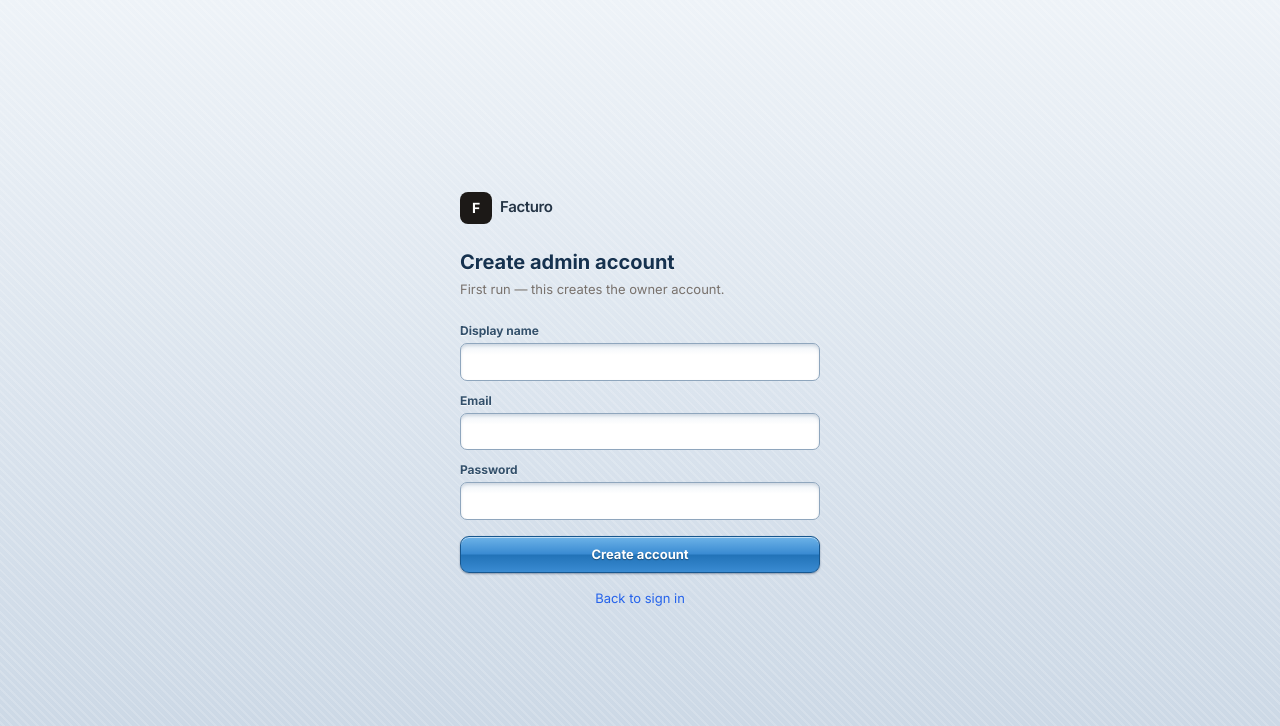
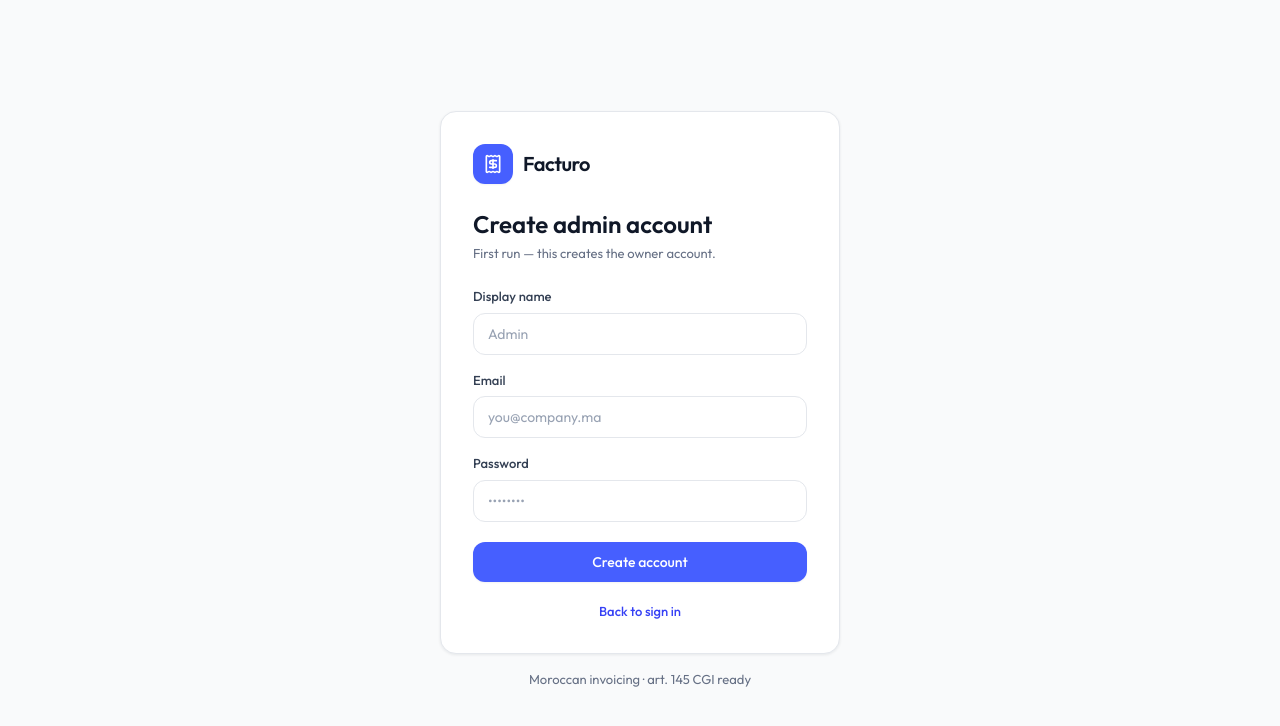
Before and after one commit to Elouahabi-Naoufal/invoice-platform, a Next.js app: page /login/register in a window 1280 px wide. Shown: the top 726 px of the page. Built offline with nearby package versions, Linux system fonts and the light colour scheme; no server answers; the database is empty.

Commit message:
retheme to TailAdmin design language (tokens, shell, dashboard, forms, badges)

```diff
--- a/src/app/globals.css
+++ b/src/app/globals.css
@@ -13,178 +13,94 @@
   }
 }
 
-/* ============ Retro Web 2.0 chrome (2010) ============ */
+/* ============ TailAdmin-style system (Outfit, soft cards, brand blue) ============ */
 @layer base {
   body {
-    font-family: "Segoe UI", Tahoma, Verdana, Arial, sans-serif;
-    color: #243445;
-    background-color: #d7e1ec;
-    background-image:
-      repeating-linear-gradient(45deg, rgba(255, 255, 255, 0.16) 0 2px, transparent 2px 6px),
-      linear-gradient(to bottom, #eef3f8 0%, #d7e1ec 60%, #c9d6e4 100%);
-    background-attachment: fixed;
+    @apply bg-ink-50 text-ink-950 antialiased dark:bg-[#101828] dark:text-gray-100;
   }
   :focus-visible {
-    outline: 2px solid #2f7fc4;
-    outline-offset: 1px;
+    @apply outline-none ring-2 ring-brand-500 ring-offset-2;
   }
 }
 
 @layer components {
-  /* ---- Glossy buttons ---- */
+  /* Buttons */
   .btn {
-    @apply inline-flex items-center justify-center gap-1.5 px-3.5 py-2 text-[13px] font-bold disabled:opacity-50 disabled:pointer-events-none;
-    border-radius: 9px;
-    text-shadow: 0 1px 1px rgba(0, 0, 0, 0.35);
-    box-shadow: inset 0 1px 0 rgba(255, 255, 255, 0.55), 0 1px 2px rgba(20, 40, 70, 0.4);
-    transition: filter 0.12s ease-in-out;
-  }
-  .btn:hover {
-    filter: brightness(1.08);
-  }
-  .btn:active {
-    box-shadow: inset 0 2px 4px rgba(0, 0, 0, 0.3);
+    @apply inline-flex items-center justify-center gap-1.5 rounded-lg px-4 py-2.5 text-sm font-medium transition disabled:opacity-50 disabled:pointer-events-none;
   }
   .btn-primary {
-    @apply btn text-white;
-    background: linear-gradient(to bottom, #6db3e8 0%, #3a8bd2 48%, #2273b8 52%, #3a8bd2 100%);
-    border: 1px solid #17578f;
+    @apply btn bg-ink-950 text-white hover:bg-ink-700 dark:bg-white dark:text-ink-950;
   }
   .btn-accent {
-    @apply btn text-white;
-    background: linear-gradient(to bottom, #ffb84d 0%, #f59a1f 48%, #e07f00 52%, #f59a1f 100%);
-    border: 1px solid #a85f00;
+    @apply btn bg-brand-500 text-white hover:bg-brand-600 shadow-sm;
   }
   .btn-ghost {
-    @apply btn;
-    color: #33506b;
-    background: transparent;
-    border: 1px solid transparent;
-    box-shadow: none;
-    text-shadow: none;
-  }
-  .btn-ghost:hover {
-    background: rgba(255, 255, 255, 0.5);
+    @apply btn text-ink-500 hover:bg-ink-100 hover:text-ink-950 dark:text-gray-300 dark:hover:bg-white/10;
   }
   .btn-outline {
-    @apply btn;
-    color: #243445;
-    background: linear-gradient(to bottom, #ffffff 0%, #e6edf4 48%, #cfdae6 52%, #e6edf4 100%);
-    border: 1px solid #8fa6bd;
-    text-shadow: 0 1px 0 rgba(255, 255, 255, 0.8);
+    @apply btn border border-ink-200 bg-white text-ink-700 hover:border-ink-400 hover:bg-ink-50 dark:border-white/10 dark:bg-white/5 dark:text-gray-200;
   }
   .btn-danger {
-    @apply btn text-white;
-    background: linear-gradient(to bottom, #f08a80 0%, #d9534a 48%, #c12e2a 52%, #d9534a 100%);
-    border: 1px solid #8f1f1c;
+    @apply btn border border-error-500/30 bg-white text-error-600 hover:bg-error-50 dark:bg-transparent dark:text-error-500;
   }
   .btn-sm {
-    @apply px-2.5 py-1.5 text-xs;
+    @apply px-3 py-1.5 text-[13px];
   }
 
-  /* ---- Inputs ---- */
+  /* Inputs */
   .input {
-    @apply w-full px-2.5 py-2 text-[13px];
-    border-radius: 7px;
-    border: 1px solid #8fa6bd;
-    background: linear-gradient(to bottom, #eef3f8 0%, #ffffff 30%);
-    box-shadow: inset 0 2px 3px rgba(30, 60, 100, 0.15);
-    color: #243445;
-  }
-  .input::placeholder {
-    color: #93a5b8;
-  }
-  .input:focus {
-    border-color: #2f7fc4;
-    box-shadow: inset 0 2px 3px rgba(30, 60, 100, 0.12), 0 0 5px rgba(47, 127, 196, 0.6);
-    outline: none;
-  }
-  select.input {
-    background: linear-gradient(to bottom, #ffffff 0%, #e6edf4 100%);
-    box-shadow: 0 1px 2px rgba(20, 40, 70, 0.25);
+    @apply w-full rounded-lg border border-ink-200 bg-white px-3.5 py-2.5 text-sm placeholder:text-ink-400 focus:border-brand-500 focus:ring-2 focus:ring-brand-500/20 focus:outline-none dark:border-white/10 dark:bg-white/5 dark:text-gray-100;
   }
   .label {
-    @apply block text-xs font-bold mb-1;
-    color: #33506b;
-    text-shadow: 0 1px 0 rgba(255, 255, 255, 0.7);
+    @apply block text-[13px] font-medium text-ink-700 mb-1.5 dark:text-gray-300;
   }
   .hint {
-    @apply text-xs mt-1;
-    color: #5f7488;
+    @apply text-xs text-ink-400 mt-1;
   }
   .field-err {
-    @apply text-xs mt-1 font-bold;
-    color: #c12e2a;
+    @apply text-[13px] text-error-600 mt-1 font-medium;
   }
 
-  /* ---- Surfaces ---- */
+  /* Surfaces */
   .card {
-    background: linear-gradient(to bottom, #ffffff 0%, #f4f8fc 100%);
-    border: 1px solid #a9bdd4;
-    border-radius: 10px;
-    box-shadow: 0 2px 6px rgba(20, 40, 70, 0.25), inset 0 1px 0 #ffffff;
+    @apply rounded-2xl border border-ink-200 bg-white shadow-card dark:border-white/10 dark:bg-[#1D2939] dark:shadow-none;
   }
   .section-title {
-    @apply text-[13px] font-bold;
-    color: #1f3a5f;
-    text-shadow: 0 1px 0 #ffffff;
+    @apply text-[15px] font-semibold text-ink-950 dark:text-white;
   }
   .page-title {
-    @apply text-xl font-bold;
-    color: #16324f;
-    text-shadow: 0 1px 0 rgba(255, 255, 255, 0.8);
+    @apply text-2xl font-semibold text-ink-950 dark:text-white;
   }
   .meta {
-    @apply text-xs;
-    color: #5f7488;
+    @apply text-[13px] text-ink-500 dark:text-gray-400;
   }
 
-  /* ---- Tables ---- */
+  /* Tables */
   .tbl {
-    @apply w-full text-[13px];
+    @apply w-full text-sm;
   }
   .tbl thead th {
-    @apply text-left text-[11px] font-bold uppercase px-3 py-2;
-    letter-spacing: 0.06em;
-    color: #23405e;
-    text-shadow: 0 1px 0 #ffffff;
-    background: linear-gradient(to bottom, #f7fafd 0%, #dde7f1 48%, #c6d5e5 52%, #dde7f1 100%);
-    border-bottom: 1px solid #a9bdd4;
+    @apply text-left text-xs font-medium uppercase text-ink-500 bg-ink-50/60 border-y border-ink-200 px-5 py-3 dark:bg-white/5 dark:border-white/10 dark:text-gray-400;
   }
   .tbl tbody td {
-    @apply px-3 py-2.5 align-middle;
-    border-bottom: 1px solid #dbe4ee;
+    @apply border-b border-ink-100 px-5 py-4 align-middle dark:border-white/5;
   }
   .tbl tbody tr:last-child td {
-    border-bottom: none;
+    @apply border-b-0;
   }
-  .tbl tbody tr:nth-child(even) {
-    background: rgba(220, 232, 244, 0.45);
-  }
-  .tbl tbody tr:hover {
-    background: #fff8e1;
+  .tbl tbody tr {
+    @apply hover:bg-ink-50/70 transition-colors dark:hover:bg-white/5;
   }
   .num {
     @apply text-right tabular-nums;
     font-variant-numeric: tabular-nums;
   }
 
-  /* ---- Nav ---- */
+  /* Nav */
   .navlink {
-    @apply flex items-center gap-2.5 px-3 py-2 text-[13px] font-bold;
-    border-radius: 8px;
-    color: #c9d6e4;
-    text-shadow: 0 1px 1px rgba(0, 0, 0, 0.5);
-    border: 1px solid transparent;
-  }
-  .navlink:hover {
-    color: #ffffff;
-    background: rgba(255, 255, 255, 0.12);
+    @apply flex items-center gap-3 rounded-lg px-3 py-2.5 text-sm font-medium text-ink-500 hover:bg-ink-100 hover:text-ink-950 transition-colors dark:text-gray-400 dark:hover:bg-white/10 dark:hover:text-white;
   }
   .navlink-active {
-    color: #ffffff;
-    background: linear-gradient(to bottom, #6db3e8 0%, #3a8bd2 48%, #2273b8 52%, #3a8bd2 100%);
-    border: 1px solid #17578f;
-    box-shadow: inset 0 1px 0 rgba(255, 255, 255, 0.5), 0 1px 2px rgba(0, 0, 0, 0.4);
+    @apply bg-brand-50 text-brand-600 font-semibold dark:bg-brand-500/15 dark:text-brand-400;
   }
 }
--- a/src/app/page.tsx
+++ b/src/app/page.tsx
@@ -1,11 +1,28 @@
 import Link from "next/link";
 import { redirect } from "next/navigation";
-import { ArrowRight, Plus } from "lucide-react";
+import { ArrowRight, Plus, Wallet, ArrowDownLeft, FileText } from "lucide-react";
 import { requireUser, getActiveCompanyId } from "@/server/auth";
 import { listInvoices } from "@/server/invoice-ops";
 import { listCompanies } from "@/server/companies-clients";
 import { StatusBadge, EmptyState } from "@/components/ui";
 import { formatMoney } from "@/domain/invoice";
+
+function Metric({ icon, label, value, sub, tint }: {
+  icon: React.ReactNode; label: string; value: string; sub: string; tint: string;
+}) {
+  return (
+    <div className="card flex items-center gap-4 p-5">
+      <span className={`grid h-12 w-12 shrink-0 place-items-center rounded-xl ${tint}`}>
+        {icon}
+      </span>
+      <span className="min-w-0">
+        <span className="meta block">{label}</span>
+        <span className="block truncate text-2xl font-semibold text-ink-950 tabular-nums dark:text-white">{value}</span>
+        <span className="meta block truncate">{sub}</span>
+      </span>
+    </div>
+  );
+}
 
 export default async function Dashboard() {
   try { await requireUser(); } catch { redirect("/login"); }
@@ -15,7 +32,7 @@
       <EmptyState
         title="Welcome — create your company"
         body="Set up your first company profile (legal identity, tax, bank) and you can issue your first invoice in minutes."
-        action={<Link href="/companies?new=1" className="btn-accent"><Plus size={15} /> Create company</Link>}
+        action={<Link href="/companies?new=1" className="btn-accent"><Plus size={16} /> Create company</Link>}
       />
     );
   }
@@ -30,64 +47,74 @@
   const paidMonth = live
     .flatMap((r) => r.payments.map((p) => ({ ...p, cur: r.currency })))
     .filter((p) => new Date(p.paymentDate).toISOString().slice(0, 7) === month);
+  const paidMonthTotal = paidMonth.reduce((a, p) => a + p.amountMinor, 0);
 
   const hour = new Date().getHours();
   const greet = hour < 12 ? "Good morning" : hour < 18 ? "Good afternoon" : "Good evening";
 
   return (
-    <div className="max-w-3xl">
+    <div>
+      <div className="mb-6">
         <h1 className="page-title">{greet}</h1>
-      <p className="text-[13px] text-ink-500 dark:text-stone-400 mt-0.5 mb-6">Your business overview · {active.legalName}</p>
+        <p className="meta mt-1">Your business overview · {active.legalName}</p>
+      </div>
 
-      <div className="grid grid-cols-3 gap-3 max-md:grid-cols-1">
-        <div className="card p-5">
-          <div className="meta mb-1">Outstanding</div>
-          <div className="text-[22px] font-semibold tracking-tight tabular-nums">{formatMoney(outstanding, active.defaultCurrency)}</div>
-          <div className="meta mt-1">{outstandingCount} open invoice{outstandingCount === 1 ? "" : "s"}{overdueCount > 0 ? ` · ${overdueCount} overdue` : ""}</div>
-        </div>
-        <div className="card p-5">
-          <div className="meta mb-1">Collected this month</div>
-          <div className="text-[22px] font-semibold tracking-tight tabular-nums">
-            {paidMonth.length === 0 ? `0 ${active.defaultCurrency}` : formatMoney(paidMonth.reduce((a, p) => a + p.amountMinor, 0), active.defaultCurrency)}
-          </div>
-          <div className="meta mt-1">{paidMonth.length} payment{paidMonth.length === 1 ? "" : "s"}</div>
-        </div>
-        <div className="card flex flex-col justify-between p-5">
-          <div className="meta mb-1">Next step</div>
-          <Link href="/invoices/new" className="btn-accent mt-2"><Plus size={15} /> New invoice</Link>
+      <div className="grid grid-cols-3 gap-4 max-md:grid-cols-1">
+        <Metric
+          icon={<Wallet size={22} className="text-brand-600 dark:text-brand-400" />}
+          tint="bg-brand-50 dark:bg-brand-500/15"
+          label="Outstanding"
+          value={formatMoney(outstanding, active.defaultCurrency)}
+          sub={`${outstandingCount} open · ${overdueCount} overdue`}
+        />
+        <Metric
+          icon={<ArrowDownLeft size={22} className="text-success-600 dark:text-success-500" />}
+          tint="bg-success-50 dark:bg-success-500/15"
+          label="Collected this month"
+          value={formatMoney(paidMonthTotal, active.defaultCurrency)}
+          sub={`${paidMonth.length} payments`}
+        />
+        <div className="card flex items-center gap-4 p-5">
+          <span className="grid h-12 w-12 shrink-0 place-items-center rounded-xl bg-ink-100 dark:bg-white/10">
+            <FileText size={22} className="text-ink-500" />
+          </span>
+          <span className="min-w-0 flex-1">
+            <span className="meta block">Invoicing</span>
+            <Link href="/invoices/new" className="btn-accent btn-sm mt-1.5"><Plus size={14} /> New invoice</Link>
+          </span>
         </div>
       </div>
 
-      <div className="mt-8 mb-3 flex items-center justify-between">
+      <div className="card mt-6 overflow-hidden">
+        <div className="flex items-center justify-between border-b border-ink-200 px-5 py-4 dark:border-white/10">
           <h2 className="section-title">Recent invoices</h2>
-        <Link href="/invoices" className="flex items-center gap-1 text-[13px] text-ink-500 dark:text-stone-400 hover:text-ink-950 dark:hover:text-white">
-          View all <ArrowRight size={14} />
+          <Link href="/invoices" className="flex items-center gap-1 text-sm font-medium text-brand-600 hover:text-brand-700">
+            View all <ArrowRight size={15} />
           </Link>
         </div>
         {rows.length === 0 ? (
-        <EmptyState
-          title="No invoices yet"
-          body="Create your first invoice and start tracking your business payments."
-          action={<Link href="/invoices/new" className="btn-accent"><Plus size={15} /> Create invoice</Link>}
-        />
+          <div className="p-8 text-center">
+            <p className="meta mb-4">Create your first invoice and start tracking payments.</p>
+            <Link href="/invoices/new" className="btn-accent"><Plus size={16} /> Create invoice</Link>
+          </div>
         ) : (
-        <div className="card overflow-hidden">
           <table className="tbl">
             <tbody>
               {rows.slice(0, 8).map((r) => (
                 <tr key={r.id}>
-                  <td className="font-medium">
-                    <Link href={`/invoices/${r.id}`} className="hover:text-brand-600">{r.invoiceNumber ?? <span className="text-ink-400 dark:text-stone-500">Draft</span>}</Link>
+                  <td className="font-medium text-ink-950 dark:text-white">
+                    <Link href={`/invoices/${r.id}`} className="hover:text-brand-600">{r.invoiceNumber ?? <span className="text-ink-400">Draft</span>}</Link>
+                    <div className="meta">{(r.client as { companyName?: string; name?: string } | null)?.companyName ?? (r.client as { name?: string } | null)?.name ?? "—"}</div>
                   </td>
-                  <td className="text-ink-500 dark:text-stone-400">{(r.client as { companyName?: string; name?: string } | null)?.companyName ?? (r.client as { name?: string } | null)?.name ?? "—"}</td>
-                  <td className="num font-medium tabular-nums">{formatMoney(r.totalTTC, r.currency)}</td>
+                  <td className="meta">{r.dueDate ? new Date(r.dueDate).toLocaleDateString() : "—"}</td>
+                  <td className="num font-semibold text-ink-950 tabular-nums dark:text-white">{formatMoney(r.totalTTC, r.currency)}</td>
                   <td className="text-right"><StatusBadge value={r.display} /></td>
                 </tr>
               ))}
             </tbody>
           </table>
+        )}
       </div>
-      )}
     </div>
   );
 }
--- a/src/components/LoginForm.tsx
+++ b/src/components/LoginForm.tsx
@@ -1,6 +1,7 @@
 "use client";
 import { useState } from "react";
 import { useRouter } from "next/navigation";
+import { Receipt } from "lucide-react";
 import { login, register } from "@/server/auth";
 
 export default function LoginForm({ mode, singleUserClosed }: { mode: "login" | "register"; singleUserClosed: boolean }) {
@@ -23,28 +24,33 @@
   }
 
   return (
-    <div className="grid min-h-screen place-items-center px-4">
-      <div className="w-full max-w-[360px]">
-        <div className="mb-6 flex items-center gap-2">
-          <span className="grid h-8 w-8 place-items-center rounded-lg bg-ink-950 text-sm font-bold text-white">F</span>
-          <span className="text-[15px] font-semibold tracking-tight">Facturo</span>
+    <div className="grid min-h-screen place-items-center bg-ink-50 px-4 dark:bg-[#101828]">
+      <div className="w-full max-w-[400px]">
+        <div className="card p-8">
+          <div className="mb-6 flex items-center gap-2.5">
+            <span className="grid h-10 w-10 place-items-center rounded-xl bg-brand-500 text-white shadow-sm">
+              <Receipt size={20} />
+            </span>
+            <span className="text-xl font-semibold tracking-tight">Facturo</span>
           </div>
-        <h1 className="page-title mb-1">{mode === "login" ? "Welcome back" : "Create admin account"}</h1>
-        <p className="mb-6 text-[13px] text-ink-500 dark:text-stone-400">
-          {mode === "login" ? "Sign in to manage your invoices." : singleUserClosed ? "Single-user mode: registration is closed. Please sign in." : "First run — this creates the owner account."}
+          <h1 className="page-title mb-1">{mode === "login" ? "Sign in" : "Create admin account"}</h1>
+          <p className="meta mb-6">
+            {mode === "login" ? "Welcome back — sign in to manage your invoices." : singleUserClosed ? "Single-user mode: registration is closed. Please sign in." : "First run — this creates the owner account."}
           </p>
-        <form action={submit} className="grid gap-3">
+          <form action={submit} className="grid gap-4">
             {mode === "register" && !singleUserClosed && (
-            <div><label className="label" htmlFor="dn">Display name</label><input id="dn" name="displayName" autoComplete="name" className="input" /></div>
+              <div><label className="label" htmlFor="dn">Display name</label><input id="dn" name="displayName" autoComplete="name" className="input" placeholder="Admin" /></div>
             )}
-          <div><label className="label" htmlFor="em">Email</label><input id="em" name="email" type="email" required autoComplete="email" className="input" /></div>
-          <div><label className="label" htmlFor="pw">Password</label><input id="pw" name="password" type="password" required minLength={8} autoComplete={mode === "login" ? "current-password" : "new-password"} className="input" /></div>
+            <div><label className="label" htmlFor="em">Email</label><input id="em" name="email" type="email" required autoComplete="email" placeholder="you@company.ma" className="input" /></div>
+            <div><label className="label" htmlFor="pw">Password</label><input id="pw" name="password" type="password" required minLength={8} autoComplete={mode === "login" ? "current-password" : "new-password"} placeholder="••••••••" className="input" /></div>
             {err && <p className="field-err" role="alert">{err}</p>}
-          <button type="submit" disabled={busy} className="btn-primary mt-1 w-full">{busy ? "Please wait…" : mode === "login" ? "Sign in" : "Create account"}</button>
+            <button type="submit" disabled={busy} className="btn-accent mt-1 w-full">{busy ? "Please wait…" : mode === "login" ? "Sign in" : "Create account"}</button>
           </form>
-        <p className="mt-4 text-center text-[13px] text-ink-500 dark:text-stone-400">
-          {mode === "login" ? <a href="/login/register" className="text-brand-600 hover:underline">Create the owner account</a> : <a href="/login" className="text-brand-600 hover:underline">Back to sign in</a>}
+          <p className="meta mt-5 text-center">
+            {mode === "login" ? <a href="/login/register" className="font-medium text-brand-600 hover:text-brand-700">Create the owner account</a> : <a href="/login" className="font-medium text-brand-600 hover:text-brand-700">Back to sign in</a>}
           </p>
+        </div>
+        <p className="meta mt-4 text-center">Moroccan invoicing · art. 145 CGI ready</p>
       </div>
     </div>
   );
--- /dev/null
+++ b/src/components/ThemeToggle.tsx
@@ -0,0 +1,35 @@
+"use client";
+import { useEffect, useState } from "react";
+import { Sun, Moon } from "lucide-react";
+
+/** TailAdmin-style theme toggle (toggles .dark on <html>, persisted). */
+export default function ThemeToggle() {
+  const [dark, setDark] = useState(false);
+  useEffect(() => {
+    setDark(document.documentElement.classList.contains("dark"));
+  }, []);
+  function toggle() {
+    const next = !dark;
+    setDark(next);
+    document.documentElement.classList.toggle("dark", next);
+    try { localStorage.setItem("ip-theme", next ? "dark" : "light"); } catch { /* ignore */ }
+  }
+  // Restore on mount (before paint would need inline script; acceptable flash-free enough)
+  useEffect(() => {
+    try {
+      if (localStorage.getItem("ip-theme") === "dark") {
+        setDark(true);
+        document.documentElement.classList.add("dark");
+      }
+    } catch { /* ignore */ }
+  }, []);
+  return (
+    <button
+      onClick={toggle}
+      aria-label="Toggle theme"
+      className="grid h-10 w-10 place-items-center rounded-full border border-ink-200 bg-white text-ink-500 hover:bg-ink-50 hover:text-ink-950 dark:border-white/10 dark:bg-white/5 dark:text-gray-300"
+    >
+      {dark ? <Sun size={18} /> : <Moon size={18} />}
+    </button>
+  );
+}
--- a/tailwind.config.ts
+++ b/tailwind.config.ts
@@ -6,32 +6,40 @@
   theme: {
     extend: {
       fontFamily: {
-        sans: ["var(--font-inter)", "ui-sans-serif", "system-ui", "sans-serif"],
+        sans: ["var(--font-outfit)", "ui-sans-serif", "system-ui", "sans-serif"],
       },
       colors: {
+        // TailAdmin gray scale (mapped onto our ink tokens so pages reskin automatically)
         ink: {
-          950: "#1C1917",
-          700: "#44403C",
-          500: "#78716C",
-          400: "#A8A29E",
-          200: "#E7E5E4",
-          100: "#F5F5F4",
-          50: "#FAFAF9",
+          950: "#101828",
+          700: "#344054",
+          500: "#667085",
+          400: "#98A2B3",
+          200: "#E4E7EC",
+          100: "#F2F4F7",
+          50: "#F9FAFB",
         },
         brand: {
-          700: "#1D4ED8",
-          600: "#2563EB",
-          50: "#EFF6FF",
+          700: "#2A31D8",
+          600: "#3641F5",
+          500: "#465FFF",
+          400: "#7592FF",
+          100: "#DDE9FF",
+          50: "#ECF3FF",
         },
+        success: { 50: "#ECFDF3", 500: "#12B76A", 600: "#039855" },
+        warning: { 50: "#FFFAEB", 500: "#F79009", 600: "#DC6803" },
+        error: { 50: "#FEF3F2", 500: "#F04438", 600: "#D92D20" },
+        info: { 50: "#F0F9FF", 500: "#0BA5EC", 600: "#0086C9" },
       },
       borderRadius: {
-        md: "6px",
-        lg: "8px",
+        md: "8px",
+        lg: "12px",
       },
       boxShadow: {
-        card: "0 1px 2px rgba(28,25,23,.06)",
-        pop: "0 8px 24px rgba(28,25,23,.12)",
-        doc: "0 2px 8px rgba(28,25,23,.08), 0 12px 32px rgba(28,25,23,.10)",
+        card: "0 1px 3px rgba(16,24,40,0.08)",
+        pop: "0 12px 32px rgba(16,24,40,0.18)",
+        doc: "0 2px 8px rgba(16,24,40,0.08), 0 12px 32px rgba(16,24,40,0.10)",
       },
     },
   },
```
Also changed, not shown: src/app/layout.tsx (+15 -20 lines), src/components/Sidebar.tsx (+32 -30 lines), src/components/ui.tsx (+10 -19 lines). Lines whose indentation alone changed are shown as unchanged.
